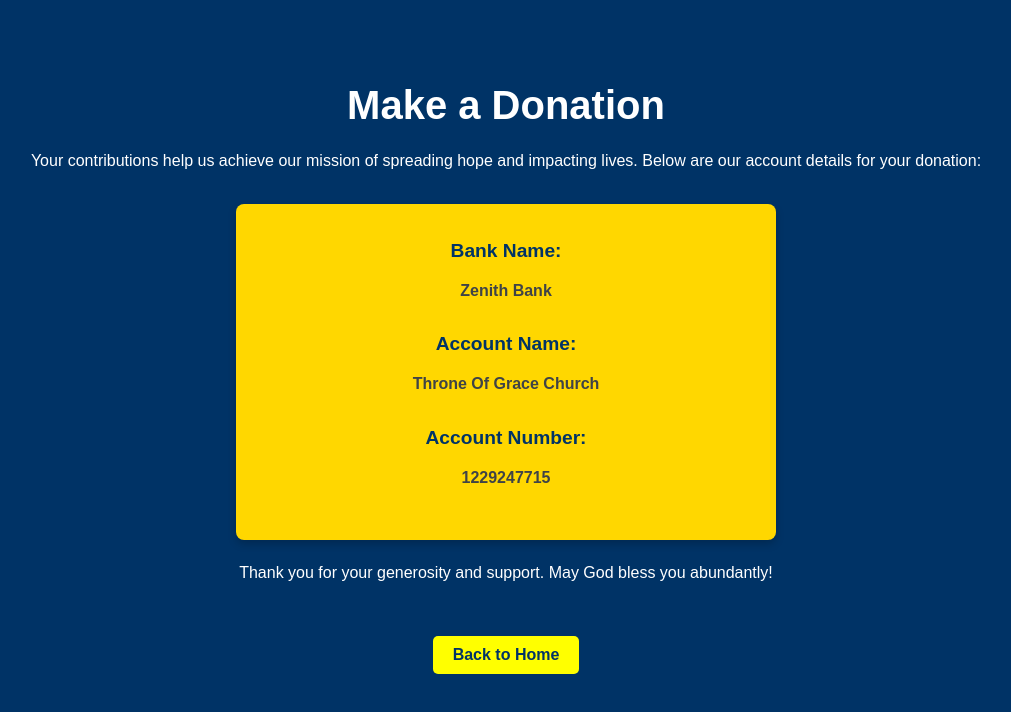
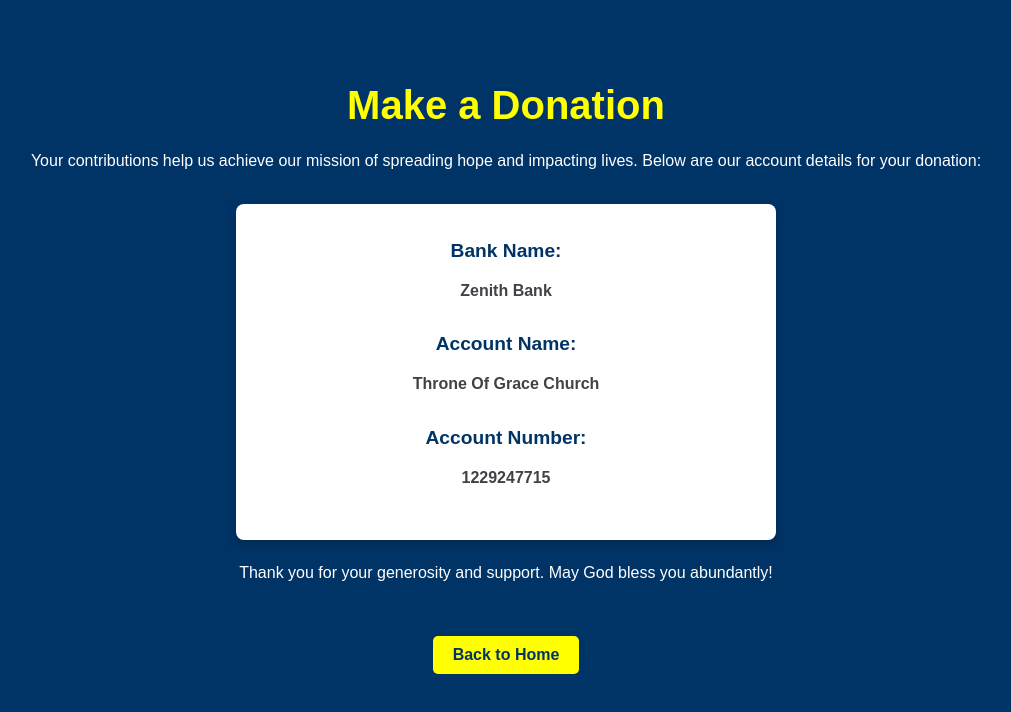
Before and after one commit to xstreamtechnology1/Church-site-update-main-folder, a plain HTML site: page donate.html in a window 1280 px wide. Shown: the whole page, without its empty margins (134-1145 px from the left). Drawn offline with Linux system fonts and the light colour scheme.

Commit message:
Update donate.css

```diff
--- a/donate.css
+++ b/donate.css
@@ -16,7 +16,7 @@
 
 #donate-page h1 {
     font-size: 2.5rem;
-    color: #ffff;
+    color: yellow;
     margin-bottom: 20px;
 }
 
@@ -29,7 +29,7 @@
 /* Account Details Section */
 .account-details {
     margin: 20px auto;
-    background-color: #FFD700;
+    background-color: #ffff;
     color: #3f4347;
     border-radius: 8px;
     padding: 20px;
```
